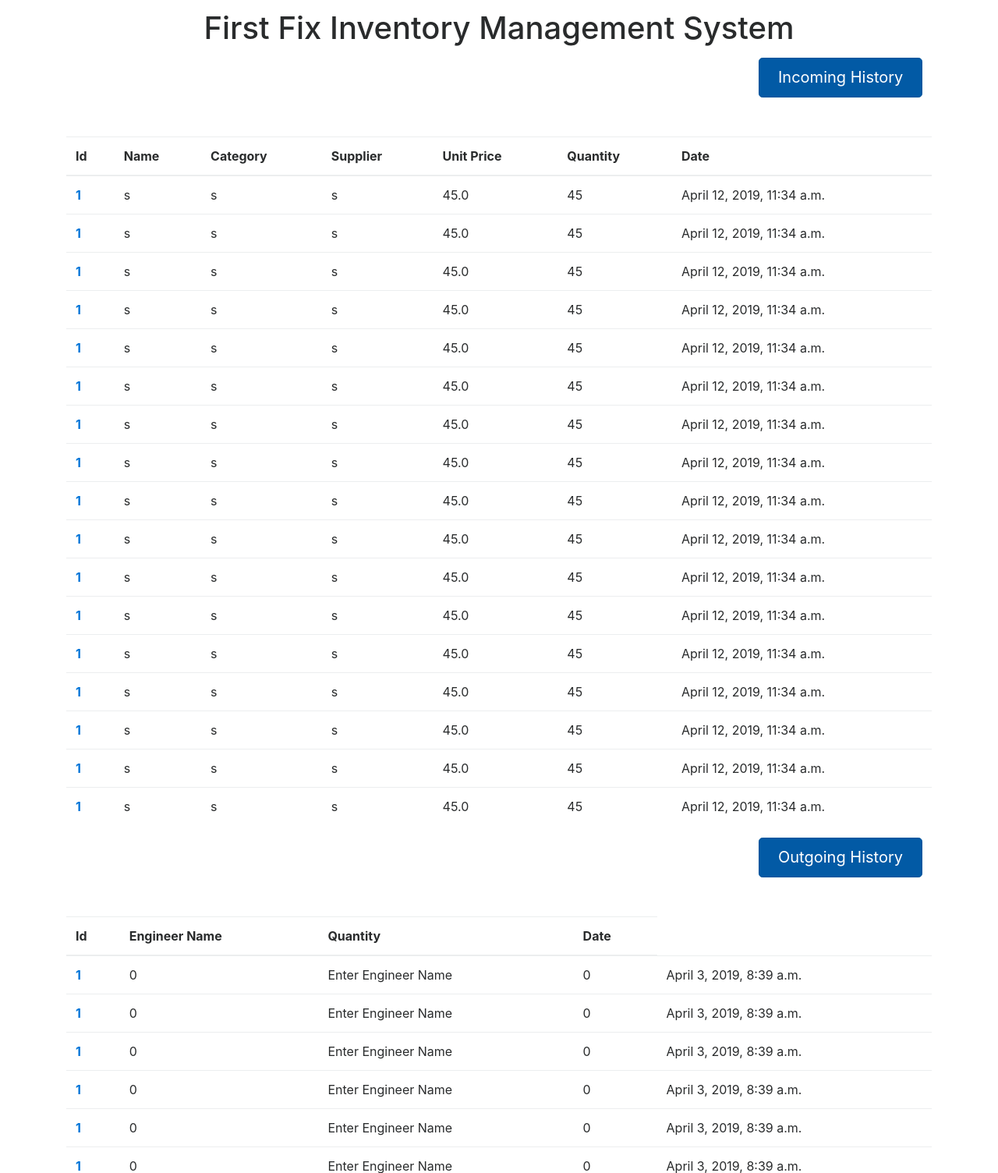
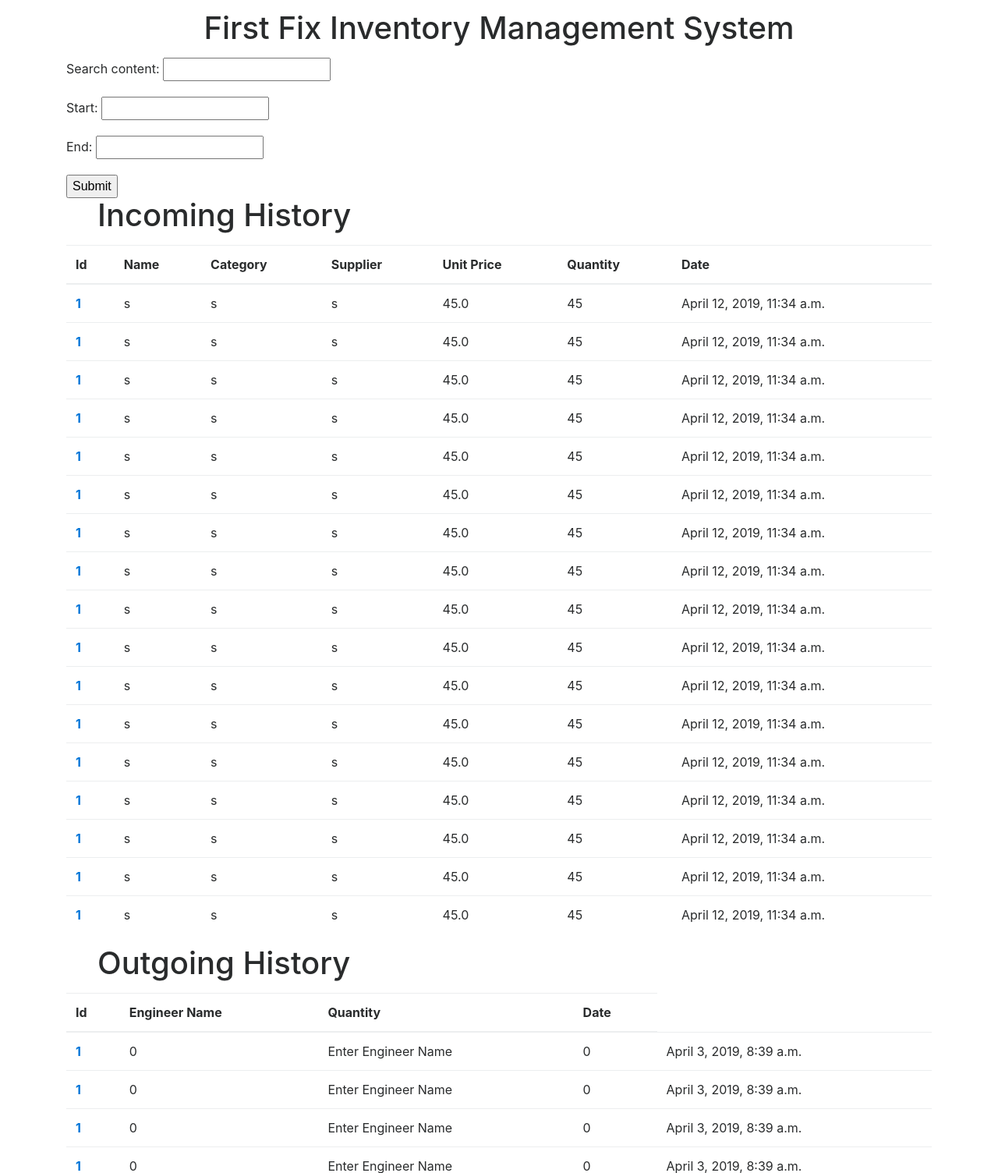
Before and after one commit to jarulvalan/ims, a Django app: template inventory/templates/inventory/history.html in a window 1280 px wide. Shown: the part 74-1578 px from the top of the page at 78% size. Run offline with Django 3.2, Linux system fonts and the light colour scheme; the template is opened without the code that fills it: values that come from a table or form of the project are taken from there, others are empty; data comes from the database, SQL or seed files in the repository; both versions use the stored data as it was after the commit; parts of the project's set-up code (start-up, migrations or seed data) failed here and were passed over; some libraries are stand-ins or nearby versions.

Commit message:
Adding history template

```diff
--- a/inventory/forms.py
+++ b/inventory/forms.py
@@ -2,7 +2,7 @@ from django import forms
 from .models import Product
 from .models import outgoing
 from .models import incoming
-
+from datetime import datetime
 class ProductForm(forms.ModelForm):
 
     class Meta:
@@ -19,6 +19,16 @@ class OutgoingForm(forms.ModelForm):
 
     class Meta:
         model = outgoing
-        product_id=forms.ModelChoiceField(queryset=Product.objects.order_by('product_id').values_list('id', flat=True).distinct())
+        #product_id=forms.ModelChoiceField(queryset=Product.objects.order_by('product_id').values_list('id', flat=True).distinct())
         fields = ('product_id', 'engg_name', 'quantity', 'date')
         #forms.ModelChoiceField(queryset=Product.objects.order_by('id').values_list('id', flat=True).distinct())
+
+ACTION= [
+    ('incoming', 'Incoming'),
+    ('outgoing', 'Outgoing'),
+    ]
+class historyForm(forms.Form):
+    search_content= forms.CharField(max_length=100)
+    start = forms.DateTimeField()
+    end = forms.DateTimeField()
+    widget=forms.RadioSelect(choices=ACTION)
--- a/inventory/templates/inventory/history.html
+++ b/inventory/templates/inventory/history.html
@@ -1,11 +1,12 @@
 {% extends 'inventory/base.html' %}
 
 {% block content %}
+    <form action='inventory/history.html' method='post'>{% csrf_token %}
+            {{ form.as_p }}
+            <input type='submit' value='Submit' />
+    </form>
 
-    <div class="buttion_place">
-        <a href="{% url 'addnew' %}" class="btn btn-primary btn-lg active" role="button" aria-pressed="true"> Incoming History</a>
-    </div>
-
+    <h1><ul>Incoming History</ul></h1>
     <table class="table table-hover">
         <thead>
         <tr>
@@ -39,9 +40,7 @@
         </tbody>
     </table>
 
-    <div class="buttion_place">
-        <a href="{% url 'addnew' %}" class="btn btn-primary btn-lg active" role="button" aria-pressed="true"> Outgoing History</a>
-    </div>
+    <h1><ul>Outgoing History</ul></h1>
 
     <table class="table table-hover">
         <thead>
```
Also changed, not shown: inventory/views.py (+21 -4 lines), db.sqlite3.
